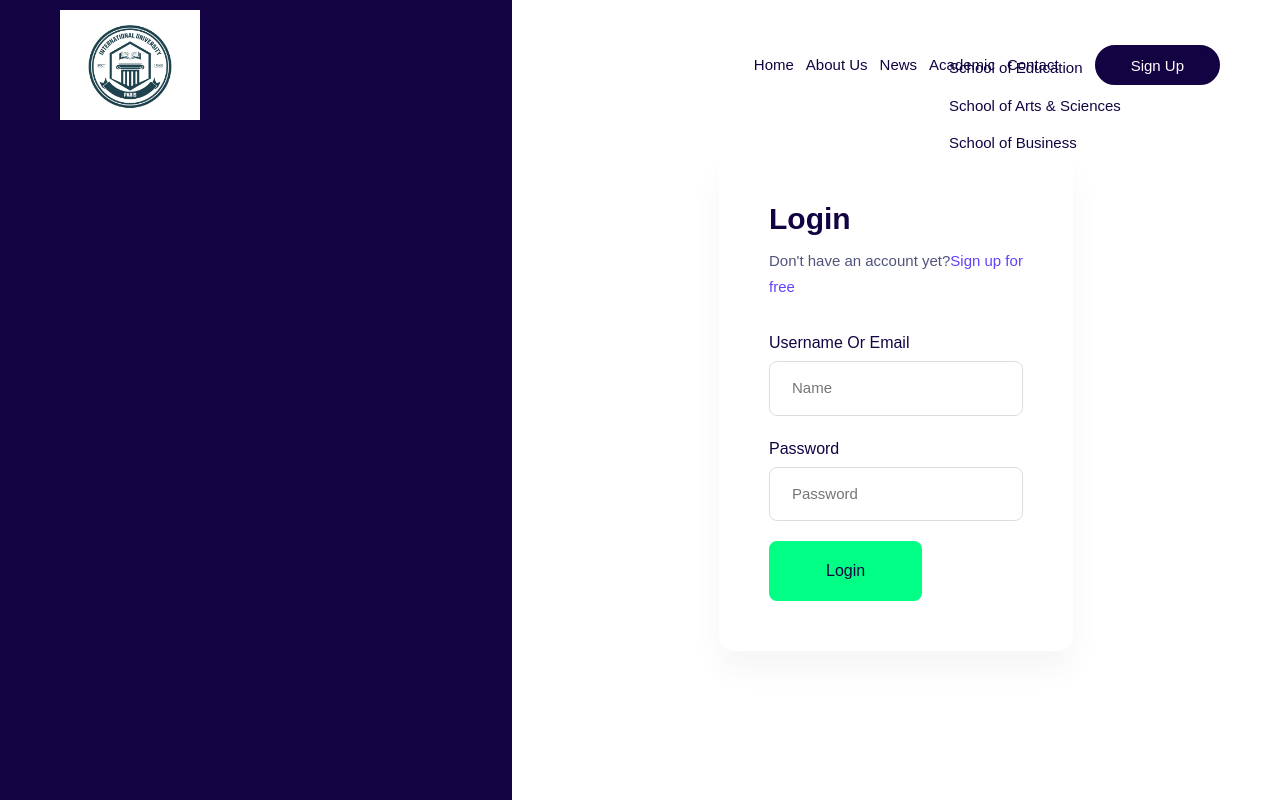
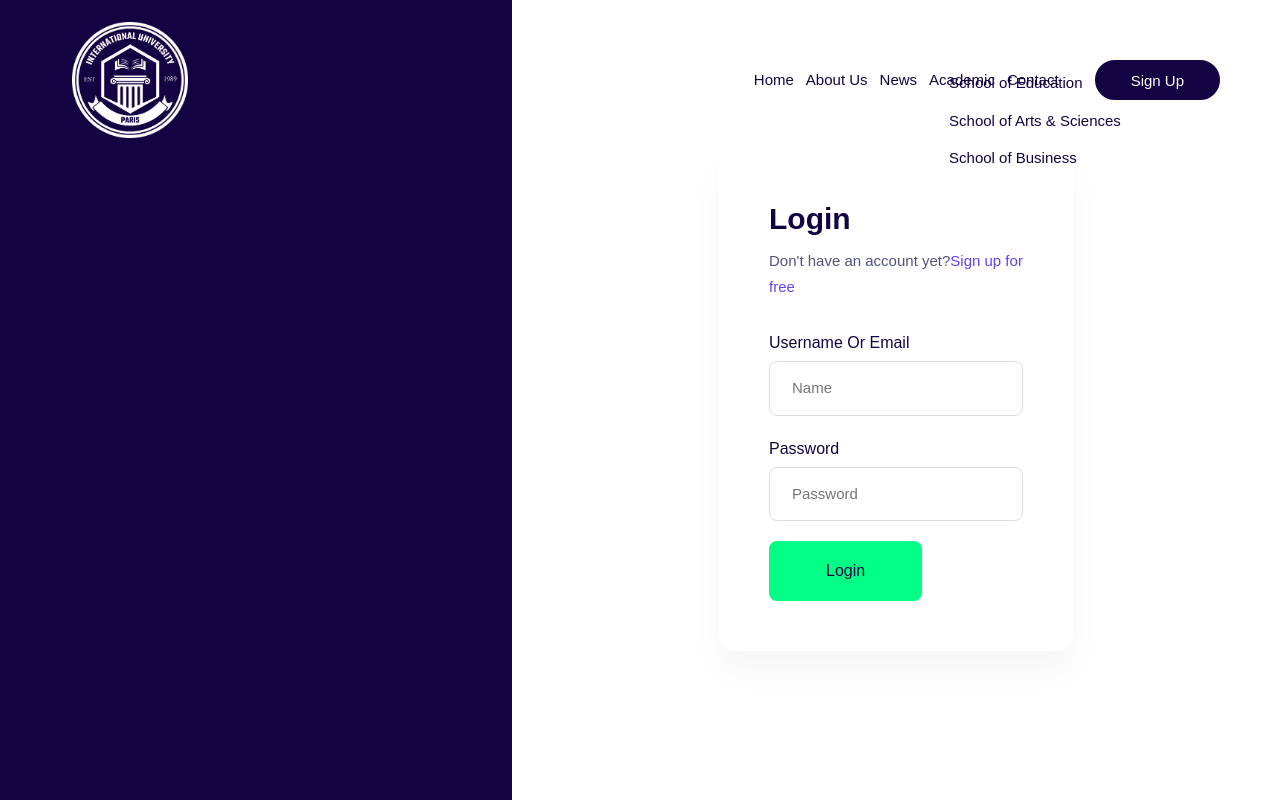
Before and after one commit to syrakozz/universityfrontend, a Next.js app: page /login in a window 1280 px wide. Built offline with nearby package versions, Linux system fonts and the light colour scheme; a web font is replaced by a local one.

Commit message:
fix logo

```diff
--- a/components/layout/footers/FooterOne.jsx
+++ b/components/layout/footers/FooterOne.jsx
@@ -19,7 +19,7 @@ export default function FooterOne() {
                 <Image
                   width={140}
                   height={50}
-                  src="/assets/img/general/logo.jpeg"
+                  src="/assets/img/general/logo.png"
                   alt="logo"
                 />
               </div>
--- a/components/layout/headers/Header.jsx
+++ b/components/layout/headers/Header.jsx
@@ -25,7 +25,7 @@ export default function Header() {
                     <Image
                       width={140}
                       height={50}
-                      src="/assets/img/general/logo.jpeg"
+                      src="/assets/img/general/logo.png"
                       alt="logo"
                     />
                   </Link>
--- a/components/layout/headers/HeaderAuth.jsx
+++ b/components/layout/headers/HeaderAuth.jsx
@@ -18,7 +18,7 @@ export default function HeaderAuth() {
                   <Image
                     width={140}
                     height={50}
-                    src="/assets/img/general/logo.jpeg"
+                    src="/assets/img/general/logo.png"
                     alt="logo"
                   />
                 </Link>
```
Also changed, not shown: public/assets/img/general/logo.png.
